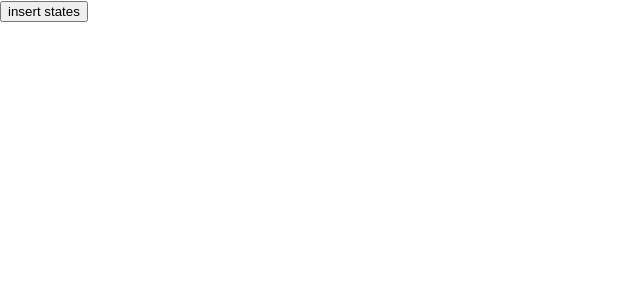
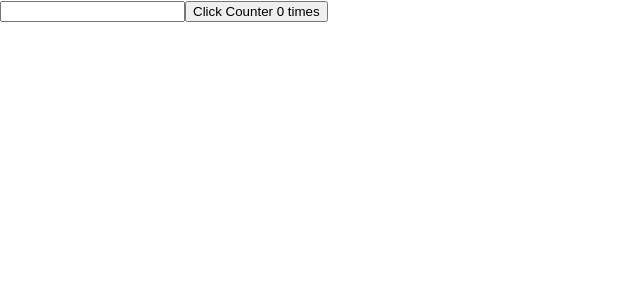
Before and after one commit to tenaciousBody/TravelWithMe, a React (Create React App) app: page / in a window 1280 px wide. Shown: the top 300 px of the page, without its empty margins (0-640 px from the left). Built offline with nearby package versions, Linux system fonts and the light colour scheme.

Commit message:
useEffect relevant examples in class components

```diff
--- a/src/App.js
+++ b/src/App.js
@@ -22,6 +22,7 @@ import FormPostRequest from './Component/FormPostRequest';
 import HooksCounter from './Component/HooksCounter';
 import HooksWithObject from './Component/HooksWithObject';
 import ArrayHooks from './Component/ArrayHooks';
+import UseStateInClassComp from './Component/UseStateInClassComp';
 
 function App() {
   return (
@@ -58,7 +59,8 @@ function App() {
 //<FormPostRequest></FormPostRequest>
 //<HooksCounter></HooksCounter>
 //<HooksWithObject></HooksWithObject>
-<ArrayHooks></ArrayHooks>
+//<ArrayHooks></ArrayHooks>
+<UseStateInClassComp/>
 }
 
 
--- /dev/null
+++ b/src/Component/UseStateInClassComp.js
@@ -0,0 +1,44 @@
+import React, { Component } from 'react'
+
+//UseEffect hooks is used in functional components to perform side hooks,
+//it is a close replacement of componentDidMount, componentDidUpdate, componenetWillUnMount Method
+//this class depicts the same functionality performed by a functional components using useState
+ class UseStateInClassComp extends Component {
+    constructor(props) {
+      super(props)
+
+      this.state = {
+         count: 0,
+         name: ''
+      }
+    }
+
+    componentDidMount() {
+        document.title = `Button clicked ${this.state.count} times`
+    }
+
+    //Here documentTitle will re -intialized if previous state count and current state count is not same.
+    componentDidUpdate(prevProps, prevState) {
+        if(prevState.count !== this.state.count){
+            console.log("componentDidUpdate Method called")
+            document.title = `Button clicked ${this.state.count} times`
+        }
+
+    }
+
+  render() {
+            //event is paased outside the setState method, where as prevState is passed inside the
+        //setState method
+    return (
+      <div>
+
+        <input type="text" value={this.state.name} onChange={(event)=> this.setState({
+            name: event.target.value
+        })}></input>
+        <button onClick={()=> this.setState(prevState => ({ count: prevState.count + 1})) }>Click Counter {this.state.count} times</button>
+      </div>
+    )
+  }
+}
+
+export default UseStateInClassComp
```
